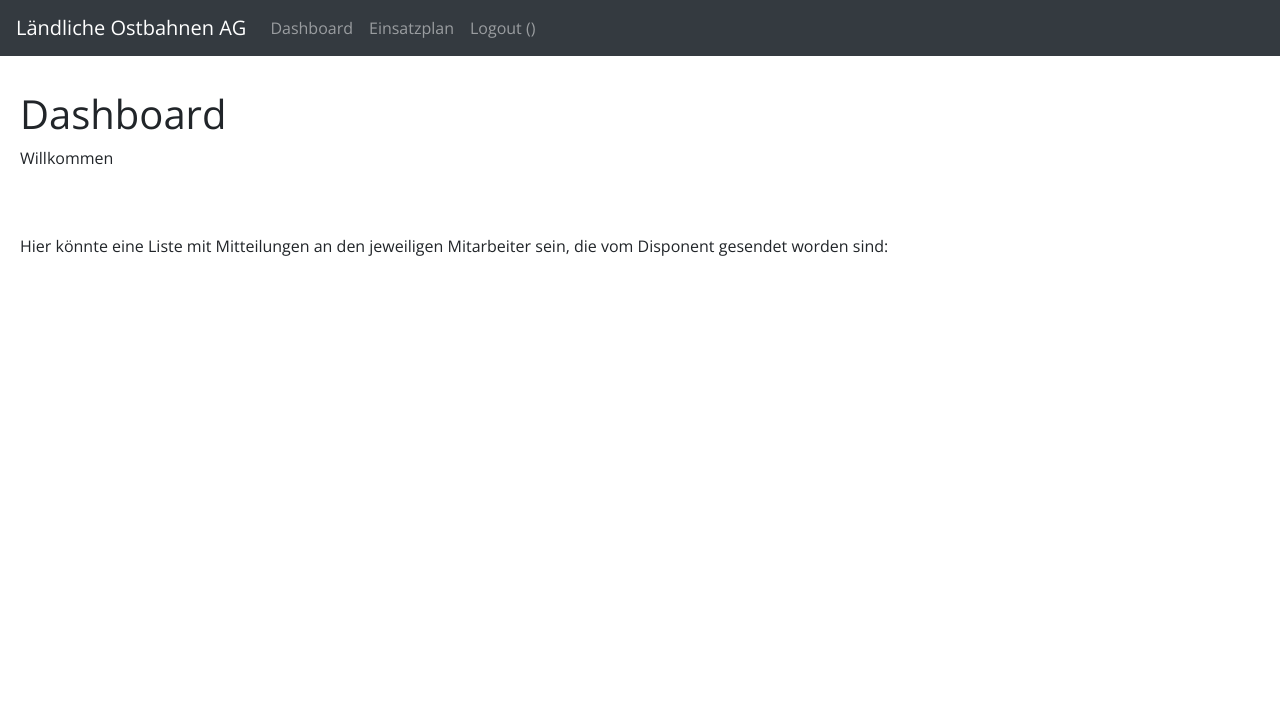
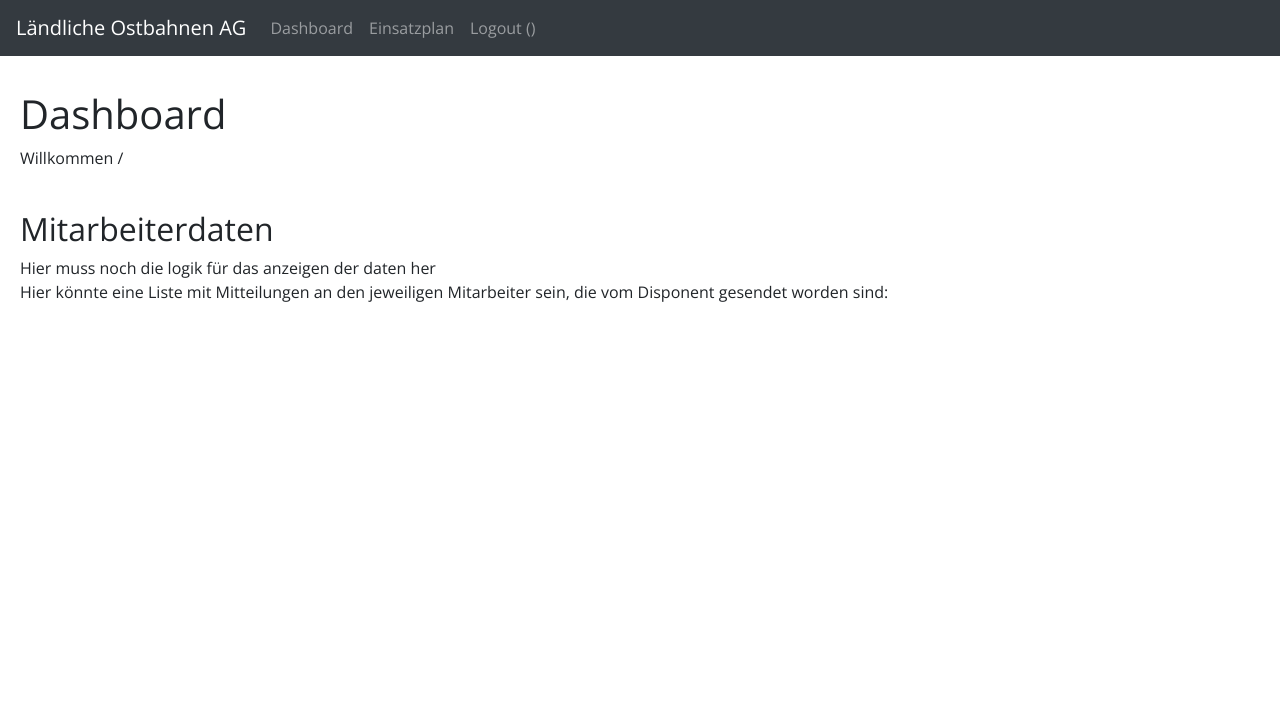
Before and after one commit to marcoris/loag, a PHP site: page /dashboard in a window 1280 px wide. Shown: the top 719 px of the page. Run offline with PHP 8.4, Linux system fonts and the light colour scheme; the visitor is signed in with stand-in values (Sample User, id 1); some libraries are stand-ins or nearby versions.

Commit message:
Add some texts

```diff
--- a/views/dashboard/index.php
+++ b/views/dashboard/index.php
@@ -1,7 +1,9 @@
 <div class="jumbotron jumbotron-fluid">
     <h1>Dashboard</h1>
-    <p>Willkommen <?php echo Session::get('login'); ?></p>
+    <p>Willkommen <?php echo Session::get('login') . "/" . Session::get('role'); ?></p>
     <br>
+    <h2>Mitarbeiterdaten</h2>
+    Hier muss noch die logik für das anzeigen der daten her
     <?php if (Session::get('usergroup') > 1) : ?>
         <form id="randomInsert" action="<?php echo URL; ?>dashboard/xhrInsert" method="post">
             <input id="textfield" type="text" name="text"><br>
```
